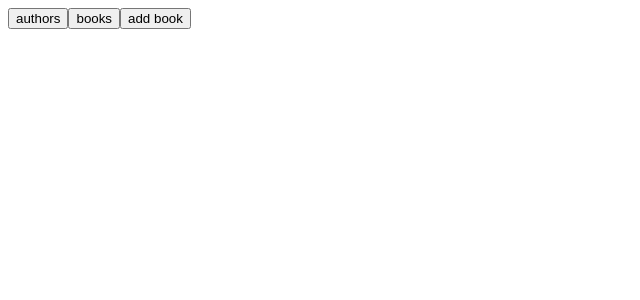
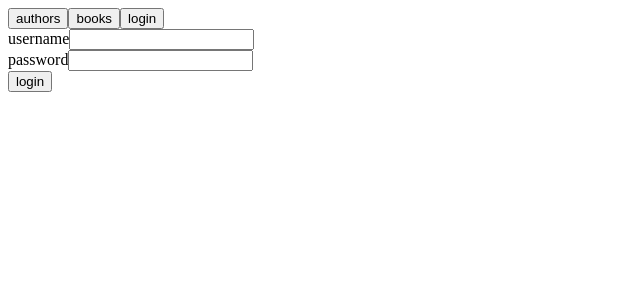
Before and after one commit to KiwiUserSFTW/fullstackopen-university-of-helsinki-part8, a React (Vite) app in the folder library-frontend/: page /login in a window 1280 px wide. Shown: the top 300 px of the page, without its empty margins (0-640 px from the left). Built offline with nearby package versions, Linux system fonts and the light colour scheme.

Commit message:
exercise 8.19 has been completed

```diff
--- a/library-frontend/src/App.jsx
+++ b/library-frontend/src/App.jsx
@@ -1,11 +1,24 @@
+// components
 import Router from "./router";
 import NavBar from "./components/NavBar";
+import { useReducer } from "react";
+
+// reducer & context
+import tokenReducer from "./reducers/tokenReducer";
+import TokenContext from "./context/TokenContext";
 
 const App = () => {
+  const [token, dispatch] = useReducer(
+    tokenReducer,
+    localStorage.getItem("library-user-token") || null
+  );
+
   return (
     <div>
-      <NavBar />
-      <Router />
+      <TokenContext.Provider value={{ token, dispatch }}>
+        <NavBar />
+        <Router />
+      </TokenContext.Provider>
     </div>
   );
 };
--- a/library-frontend/src/components/EditAuthor.jsx
+++ b/library-frontend/src/components/EditAuthor.jsx
@@ -17,7 +17,6 @@ const EditAuthor = ({ authors }) => {
       variables: { name, born: Number(born) },
     });
 
-    setName("");
     setBorn("");
   };
 
--- /dev/null
+++ b/library-frontend/src/components/Login.jsx
@@ -0,0 +1,64 @@
+// react & router
+import { useState } from "react";
+import { useNavigate } from "react-router";
+
+// server
+import { useMutation } from "@apollo/client/react";
+import { LOGIN } from "../queries";
+
+import { useSetToken } from "../hooks/useToken";
+
+const Login = () => {
+  const [username, setUsername] = useState("");
+  const [password, setPassword] = useState("");
+
+  const setToken = useSetToken();
+  const navigate = useNavigate();
+
+  const [login] = useMutation(LOGIN, {
+    onCompleted: (data) => {
+      const token = data.login.value;
+      setToken(token);
+      localStorage.setItem("library-user-token", token);
+      navigate("/");
+    },
+    onError: (error) => {
+      console.error(error);
+    },
+  });
+
+  const submit = (event) => {
+    event.preventDefault();
+
+    try {
+      login({ variables: { username, password } });
+    } catch (error) {
+      console.log(error);
+    }
+  };
+
+  return (
+    <div>
+      <form onSubmit={submit}>
+        <div>
+          username
+          <input
+            value={username}
+            onChange={({ target }) => setUsername(target.value)}
+          />
+        </div>
+        <div>
+          password
+          <input
+            type="password"
+            value={password}
+            onChange={({ target }) => setPassword(target.value)}
+          />
+        </div>
+        <button type="submit">login</button>
+      </form>
+    </div>
+  );
+};
+
+export default Login;
--- /dev/null
+++ b/library-frontend/src/components/Logout.jsx
@@ -0,0 +1,21 @@
+import { useApolloClient } from "@apollo/client/react";
+import { useRemoveToken } from "../hooks/useToken";
+import TokenContext from "../context/TokenContext";
+import { useNavigate } from "react-router";
+
+const Logout = () => {
+  const client = useApolloClient();
+  const removeToken = useRemoveToken(TokenContext);
+  const navigate = useNavigate();
+
+  const onLogout = () => {
+    removeToken(null);
+    localStorage.clear();
+    client.resetStore();
+    navigate("/");
+  };
+
+  return <button onClick={onLogout}>logout</button>;
+};
+
+export default Logout;
--- a/library-frontend/src/components/NavBar.jsx
+++ b/library-frontend/src/components/NavBar.jsx
@@ -1,14 +1,28 @@
-// react-router
+// react & router
 import { useNavigate } from "react-router";
+import { useContext } from "react";
+
+// components
+import Logout from "./Logout";
+import TokenContext from "../context/TokenContext";
 
 export function NavBar() {
+  const { token } = useContext(TokenContext);
+
   const navigate = useNavigate();
 
   return (
     <div>
       <button onClick={() => navigate("/authors")}>authors</button>
       <button onClick={() => navigate("/books")}>books</button>
-      <button onClick={() => navigate("/newBook")}>add book</button>
+      {token ? (
+        <>
+          <button onClick={() => navigate("/newBook")}>add book</button>
+          <Logout />
+        </>
+      ) : (
+        <button onClick={() => navigate("/login")}>login</button>
+      )}
     </div>
   );
 }
--- /dev/null
+++ b/library-frontend/src/context/TokenContext.jsx
@@ -0,0 +1,5 @@
+import { createContext } from "react";
+
+const TokenContext = createContext();
+
+export default TokenContext;
--- /dev/null
+++ b/library-frontend/src/hooks/useToken.jsx
@@ -0,0 +1,15 @@
+import { useContext } from "react";
+import TokenContext from "../context/TokenContext";
+
+import { removeToken, setToken } from "../reducers/tokenReducer";
+
+export const useSetToken = () => {
+  const { dispatch } = useContext(TokenContext);
+  return (token) => dispatch(setToken(token));
+};
+
+export const useRemoveToken = () => {
+  const { dispatch } = useContext(TokenContext);
+
+  return () => dispatch(removeToken());
+};
--- a/library-frontend/src/main.jsx
+++ b/library-frontend/src/main.jsx
@@ -1,15 +1,26 @@
 import { StrictMode } from "react";
 import { createRoot } from "react-dom/client";
+import { BrowserRouter } from "react-router";
 import App from "./App.jsx";
-import { BrowserRouter } from "react-router";
 
 import { ApolloClient, HttpLink, InMemoryCache } from "@apollo/client";
 import { ApolloProvider } from "@apollo/client/react";
+import { SetContextLink } from "@apollo/client/link/context";
+
+const authLink = new SetContextLink(({ headers }) => {
+  const token = localStorage.getItem("library-user-token");
+  return {
+    headers: {
+      ...headers,
+      authorization: token ? `Bearer ${token}` : null,
+    },
+  };
+});
+
+const httpLink = new HttpLink({ uri: "http://localhost:4000" });
 
 const client = new ApolloClient({
-  link: new HttpLink({
-    uri: "http://localhost:4000",
-  }),
+  link: authLink.concat(httpLink),
   cache: new InMemoryCache(),
 });
 
@@ -20,5 +31,5 @@ createRoot(document.getElementById("root")).render(
         <App />
       </ApolloProvider>
     </BrowserRouter>
-  </StrictMode>,
+  </StrictMode>
 );
--- a/library-frontend/src/queries.js
+++ b/library-frontend/src/queries.js
@@ -38,7 +38,9 @@ export const CREATE_BOOK = gql`
       genres: $genres
     ) {
       title
-      author
+      author {
+        name
+      }
       genres
       published
     }
@@ -52,3 +54,11 @@ export const EDIT_AUTHOR_BIRDTHDAY = gql`
     }
   }
 `;
+
+export const LOGIN = gql`
+  mutation login($username: String!, $password: String!) {
+    login(username: $username, password: $password) {
+      value
+    }
+  }
+`;
--- /dev/null
+++ b/library-frontend/src/reducers/tokenReducer.js
@@ -0,0 +1,22 @@
+export const tokenReducer = (state, action) => {
+  switch (action.type) {
+    case "SET_TOKEN":
+      return action.payload;
+    case "REMOVE_TOKEN":
+      return null;
+    default:
+      return state;
+  }
+};
+
+// actions
+export const setToken = (token) => ({
+  type: "SET_TOKEN",
+  payload: token,
+});
+
+export const removeToken = () => ({
+  type: "REMOVE_TOKEN",
+});
+
+export default tokenReducer;
--- a/library-frontend/src/router.jsx
+++ b/library-frontend/src/router.jsx
@@ -4,6 +4,8 @@ import { Routes, Route } from "react-router-dom";
 import Authors from "./components/Authors";
 import Books from "./components/Books";
 import NewBook from "./components/NewBook";
+import Login from "./components/Login";
+
 import { Navigate } from "react-router";
 
 const Router = () => {
@@ -13,6 +15,7 @@ const Router = () => {
       <Route path="/authors" element={<Authors />} />
       <Route path="/books" element={<Books />} />
       <Route path="/newBook" element={<NewBook />} />
+      <Route path="/login" element={<Login />} />
     </Routes>
   );
 };
```
